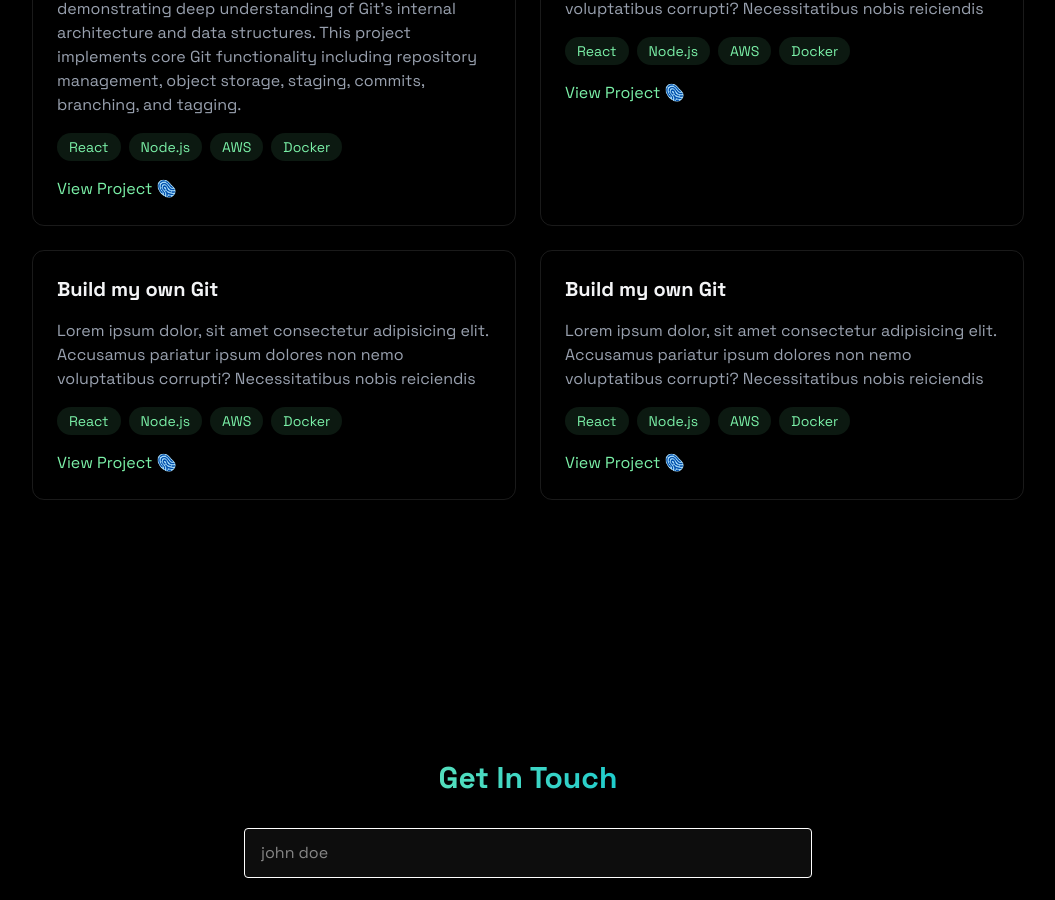
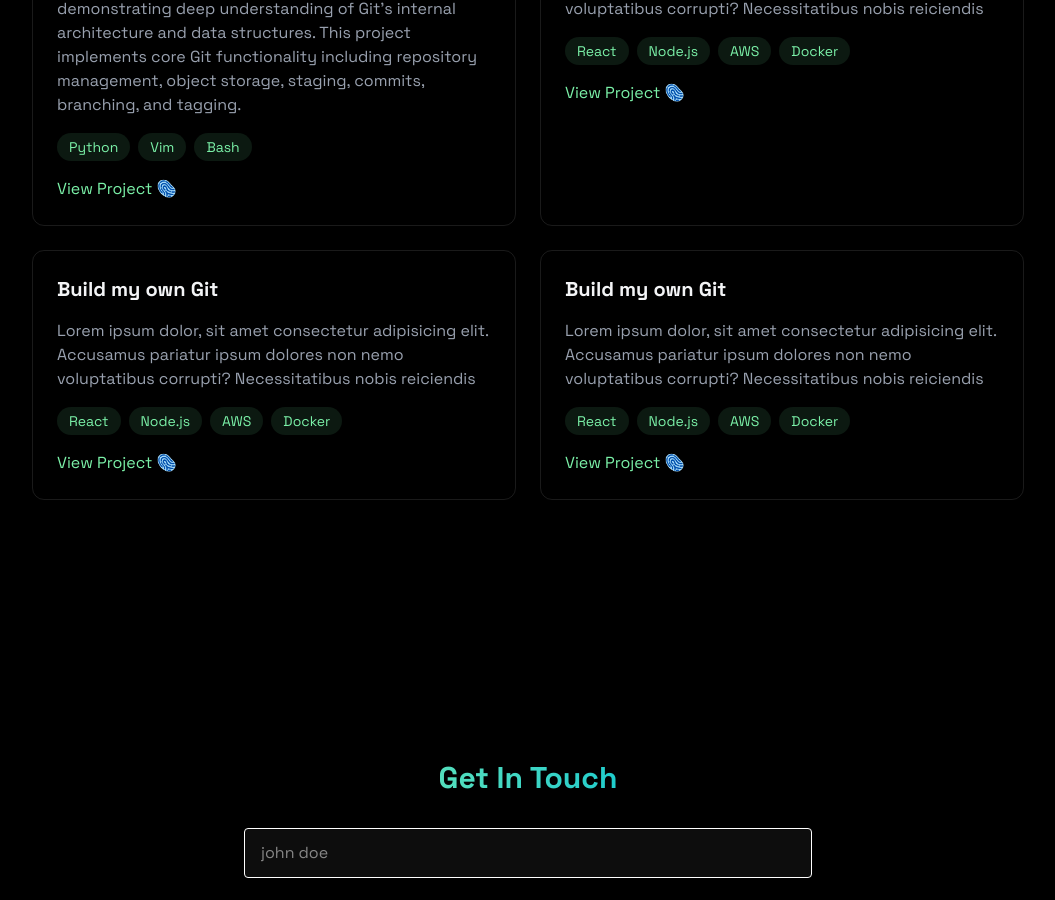
Before and after one commit to matchalatte2609/tom-nguyen-portfolio, a React (Vite) app: page / in a window 1280 px wide. Shown: the part 2140-3040 px from the top of the page, without its empty margins (112-1167 px from the left). Built offline with nearby package versions, Linux system fonts and the light colour scheme; a web font is replaced by a local one.

Commit message:
change the tech stack of the first project

```diff
--- a/src/components/sections/Projects.jsx
+++ b/src/components/sections/Projects.jsx
@@ -27,7 +27,7 @@ export const Projects = () => {
                             commits, branching, and tagging.
                         </p>
                         <div className="flex flex-wrap gap-2 mb-4">
-                            {["React", "Node.js", "AWS", "Docker"].map((tech, key) => (
+                            {["Python", "Vim", "Bash"].map((tech, key) => (
                                 <span
                                     key={key}
                                     className="bg-green-300/10 text-green-300 py-1 px-3 rounded-full
```
